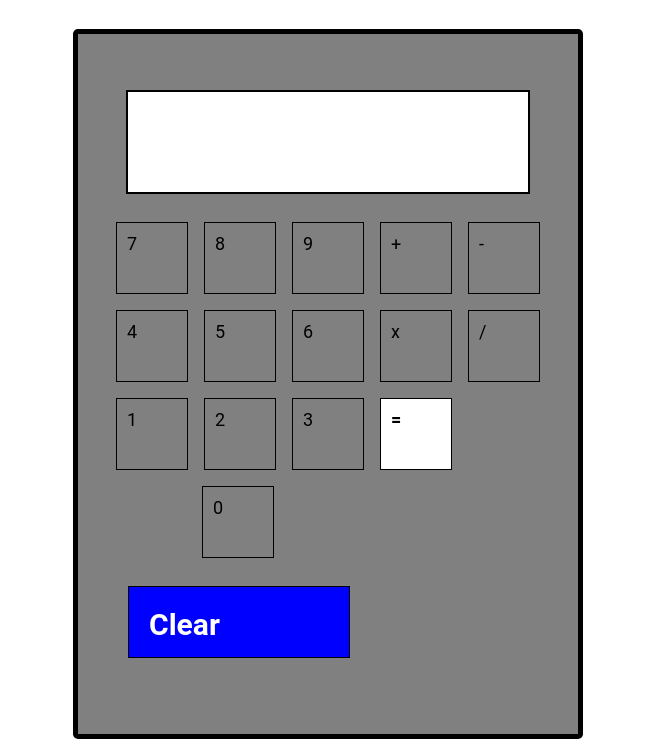
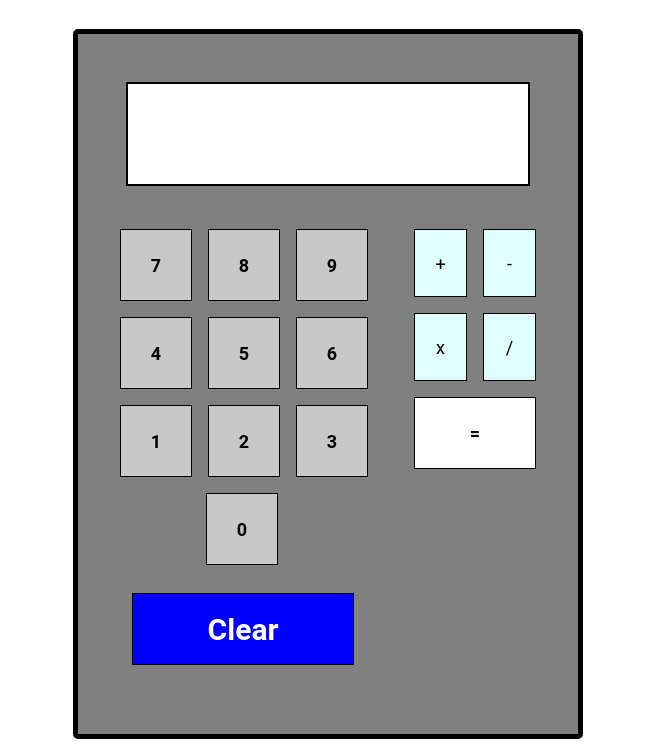
Before and after one commit to CisnePHX/js-calculator, a plain HTML site: page index.html in a window 1280 px wide. Shown: the part 168-915 px from the top of the page, without its empty margins (312-969 px from the left). Drawn offline with Linux system fonts and the light colour scheme.

Commit message:
Adjust spacing and center text

```diff
--- a/index.html
+++ b/index.html
@@ -37,12 +37,12 @@
                 </div>
                 <div id="calcActions">
                     <div id="pmRow">
-                        <div id="plus" class="sqBtn">+</div>
-                        <div id="minus" class="sqBtn">-</div>
+                        <div id="plus" class="actionBtn">+</div>
+                        <div id="minus" class="actionBtn">-</div>
                     </div>
                     <div id="mdRow">
-                        <div id="multiply" class="sqBtn">x</div>
-                        <div id="divide" class="sqBtn">/</div>
+                        <div id="multiply" class="actionBtn">x</div>
+                        <div id="divide" class="actionBtn">/</div>
                     </div>
                     <div id="equals" class="sqBtn">=</div>
                 </div>
--- a/styles.css
+++ b/styles.css
@@ -29,7 +29,7 @@ h1{
 #calcCore{
     display: flex;
     flex-direction: row;
-    margin-top: 20px;
+    margin-top: 35px;
 }
 #numbers{
     display: flex;
@@ -58,12 +58,13 @@ h1{
     width: 50px;;
 }
 #clear{
+    display: flex;
     border: black 1px solid;
     height: 30px;
     width: 180px;
     background-color: blue;
     color: white;
-    font-weight: bold;
+    font-weight: bolder;
     font-size: 30px;
     justify-content: center;
     align-items: center;
@@ -73,6 +74,7 @@ h1{
 #calcActions{
     display:flex;
     flex-direction: column;
+    margin-left: 30px;
 }
 #pmRow{
     display: flex;
@@ -83,14 +85,36 @@ h1{
     flex-direction: row;
 }
 .sqBtn{
+    display: flex;
+    justify-content: center;
+    align-items: center;
     border: black 1px solid;
+    background-color: #C8C8C8;
     margin: 8px;
     padding: 10px;
     font-size: large;
+    font-weight: bold;
     height: 50px;
-    width: 50px;;
+    width: 50px;
+}
+.actionBtn{
+    display: flex;
+    justify-content: center;
+    align-items: center;
+    border: black 1px solid;
+    background-color: lightcyan;
+    margin: 8px;
+    padding: 8px;
+    font-size: large;
+    height: 50px;
+    width: 35px;
 }
 #equals{
+    display: flex;
     background-color: white;
-    font-weight: bold;
+    font-weight: bolder;
+    height: 50px;
+    width: 100px;
+    justify-content: center;
+    align-items: center;
 }
```
